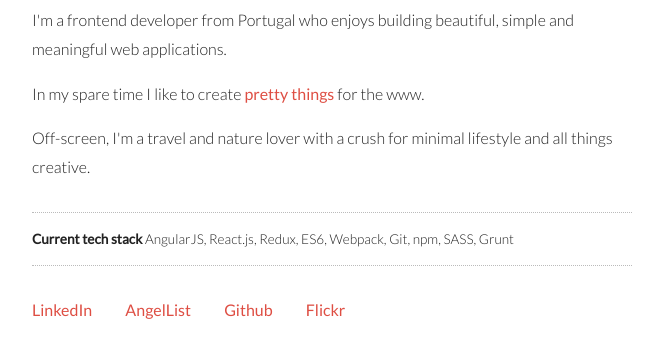
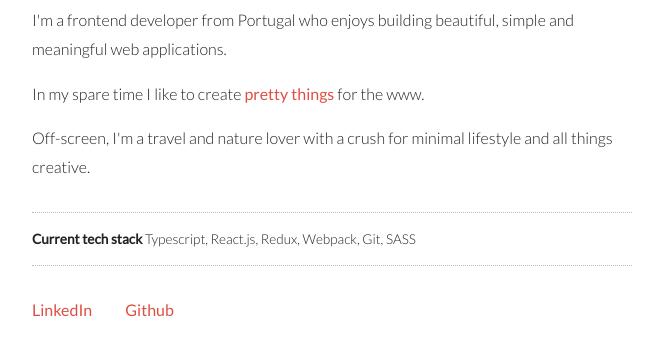
Before and after one commit to luisateixeira/luisateixeira.github.io, a plain HTML site: page index.html in a window 1280 px wide. Shown: the part 274-632 px from the top of the page, without its empty margins (308-971 px from the left). Drawn offline with Linux system fonts and the light colour scheme.

Commit message:
update social and tech stack

```diff
--- a/index.html
+++ b/index.html
@@ -37,14 +37,12 @@
           </section>
 
           <section class="status">
-            <p><strong>Current tech stack</strong> AngularJS, React.js, Redux, ES6, Webpack, Git, npm, SASS, Grunt</p>
+            <p><strong>Current tech stack</strong> Typescript, React.js, Redux, Webpack, Git, SASS</p>
           </section>
 
           <section class="social">
               <a href="http://pt.linkedin.com/in/luisagpteixeira/" title="LinkedIn" target="_blank">LinkedIn</a>
-              <a href="https://angel.co/luisateixeira" title="AngelList" target="_blank">AngelList</a>
               <a href="https://github.com/luisateixeira" title="GitHub" target="_blank">Github</a>
-              <a href="https://www.flickr.com/photos/129019461@N04/" title="Flickr" target="_blank">Flickr</a>
           </section>
         </div>
       </div>
```
